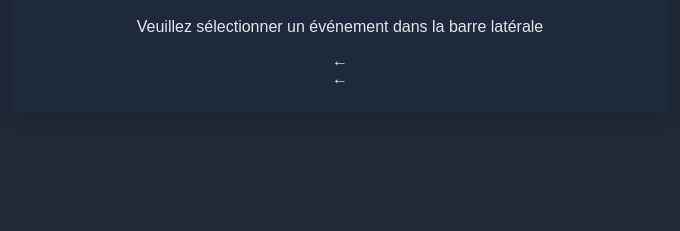
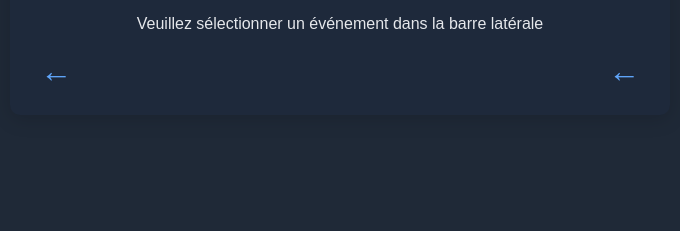
Before and after one commit to Mounib-dev/web-temps-reel-sockets-project, a website: page public/index.html in a window 1280 px wide. Shown: the part 387-618 px from the top of the page, 445-1125 px from the left. Drawn offline with nearby package versions, Linux system fonts and the light colour scheme; no server answers.

Commit message:
Adding animation and style to welcome msg

```diff
--- a/public/index.css
+++ b/public/index.css
@@ -163,3 +163,34 @@ button:hover {
   background-color: #374151;
   border-radius: 5px;
 }
+
+/* Welcome */
+#welcome-message {
+  text-align: center;
+}
+
+.arrow-container {
+  display: flex;
+  justify-content: space-between;
+  margin-top: 20px;
+}
+
+.arrow {
+  font-size: 2em;
+  color: #60a5fa;
+  animation: bounce 1s infinite;
+}
+
+@keyframes bounce {
+  0%,
+  100% {
+    transform: translateX(0);
+  }
+  50% {
+    transform: translateX(-10px);
+  }
+}
+
+.right-arrow {
+  transform: scaleX(-1);
+}
```
